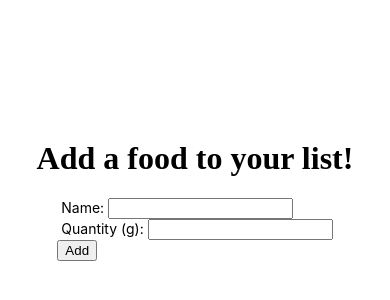
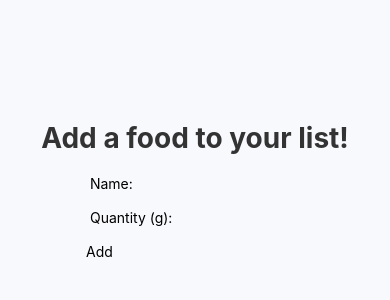
Before and after one commit to PatoDeSapatos/trabalho_pdm, a React Native app: screen / in a window 390 px wide. Shown: the part 232-532 px from the top of the page. Built offline with nearby package versions, Linux system fonts and the light colour scheme.

Commit message:
react to react native

```diff
--- a/App.jsx
+++ b/App.jsx
@@ -1,4 +1,4 @@
-import { StyleSheet, Text, View } from 'react-native';
+import { Text, View, StyleSheet, TouchableOpacity, TextInput } from 'react-native';
 import SearchForm from './components/SearchForm';
 import { useState } from 'react';
 import { fetchFoods } from './interface/api';
@@ -13,7 +13,7 @@ export default function App() {
   const [resultList, setResultList] = useState([]);
 
   const removeFood = (index) => {
-    const foodListCopy = [... foodList];
+    const foodListCopy = [...foodList];
     foodListCopy.splice(index, 1);
     setFoodList(foodListCopy);
   }
@@ -33,51 +33,103 @@ export default function App() {
   }
 
   if (loading) {
-    return (<Text id='loading'>Loading...</Text>)
+    return (<Text style={styles.loadingText}>Loading...</Text>);
   }
 
   switch (page) {
     case '0':
       return (
         <View style={styles.container}>
-          <h1>Add a food to your list!</h1>
-          <SearchForm
-            foodList={foodList}
-            setFoodList={setFoodList}
-            setPage={setPage}
-          />
+          <Text style={styles.headerText}>Add a food to your list!</Text>
+          <SearchForm foodList={foodList} setFoodList={setFoodList} setPage={setPage} />
         </View>
       );
     case '1':
       return (
         <View style={styles.container}>
           <PageNav page={page} setPage={setPage} text={"Add new food!"} value="0" />
-          <button onClick={onClickHandler}>Send List</button>
+
+          <TouchableOpacity style={styles.button} onPress={onClickHandler}>
+            <Text style={styles.buttonText}>Send List</Text>
+          </TouchableOpacity>
 
           {foodList.map((food, key) => {
-            return ( <FoodBox food={food} key={key} index={key} removeFood={removeFood} /> )
+            return ( <FoodBox food={food} key={key} index={key} removeFood={removeFood} /> );
           })}
         </View>
       );
     case '3':
       return(
         <View style={styles.container}>
-          <button onClick={() => setPage('0')}>Back</button>
+          <TouchableOpacity style={styles.button} onPress={() => setPage('0')}>
+            <Text style={styles.buttonText}>Back</Text>
+          </TouchableOpacity>
           <DataBox data={resultList} total={true} />
-
           {resultList.map((data, key) => {
-            return (<DataBox data={data} key={key} />)
+            return (<DataBox data={data} key={key} />);
           })}
         </View>
-      )
+      );
   }
 }
 
 const styles = StyleSheet.create({
   container: {
     flex: 1,
-    backgroundColor: '#fff',
+    backgroundColor: '#f7f9fc',
     alignItems: 'center',
     justifyContent: 'center',
+    padding: 20,
+  },
+  headerText: {
+    fontSize: 28,
+    fontWeight: 'bold',
+    color: '#333',
+    marginBottom: 20,
+    textAlign: 'center',
+  },
+  loadingText: {
+    fontSize: 20,
+    color: '#ff6347',
+    fontWeight: '600',
+  },
+  button: {
+    backgroundColor: '#008CBA',
+    paddingVertical: 12,
+    paddingHorizontal: 20,
+    borderRadius: 8,
+    marginVertical: 15,
+    borderWidth: 1,
+    borderColor: '#007B9A',
+    elevation: 3,
+    shadowColor: '#007B9A',
+    shadowOffset: { width: 0, height: 2 },
+    shadowOpacity: 0.2,
+    shadowRadius: 5,
+  },
+  buttonText: {
+    fontSize: 18,
+    color: 'white',
+    textAlign: 'center',
+    fontWeight: '600',
+  },
+  foodBox: {
+    backgroundColor: '#fff',
+    padding: 15,
+    marginVertical: 10,
+    borderRadius: 12,
+    width: '100%',
+    elevation: 5,
+    shadowColor: '#888',
+    shadowOffset: { width: 0, height: 4 },
+    shadowOpacity: 0.1,
+    shadowRadius: 5,
+    borderWidth: 1,
+    borderColor: '#e1e1e1',
+  },
+  foodBoxText: {
+    fontSize: 16,
+    color: '#333',
+    fontWeight: '500',
   },
 });
--- a/components/DataBox.jsx
+++ b/components/DataBox.jsx
@@ -1,25 +1,40 @@
+import { Text, View } from "react-native";
+
 export default (props) => {
     const {data, total} = props;
+    let values = data;
 
     if (total) {
-        return(
-            <div>
-                {/* <p>Total - {data["serving_size_g"]}g</p>
-                <p>Calories: {data["calories"]}</p>
-                <p>Carbohydrates: {data["carbohydrates_total_g"]}g</p>
-                <p>Protein: {data["protein_g"]}g</p>
-                <p>Fat: {data["fat_total_g"]}g</p> */}
-            </div>
-        )
-    } else {
-        return(
-            <div>
-                <p>{data["name"]} - {data["serving_size_g"]}g</p>
-                <p>Calories: {data["calories"]}</p>
-                <p>Carbohydrates: {data["carbohydrates_total_g"]}g</p>
-                <p>Protein: {data["protein_g"]}g</p>
-                <p>Fat: {data["fat_total_g"]}g</p>
-            </div>
-        )
+        values = data.reduce((acc, food) => {
+            const newAcc = {
+                ...acc
+            }
+
+            newAcc["calories"] +=food.calories;
+            newAcc["serving_size_g"] += food["serving_size_g"];
+            newAcc["carbohydrates_total_g"] += food["carbohydrates_total_g"];
+            newAcc["protein_g"] += food["protein_g"];
+            newAcc["fat_total_g"] += food["fat_total_g"];
+
+            return newAcc;
+        }, {
+            "name": "Meal",
+            "calories": 0,
+            "serving_size_g": 0,
+            "carbohydrates_total_g": 0,
+            "protein_g": 0,
+            "fat_total_g": 0
+        })
+        console.log(values);
     }
+
+    return(
+        <View>
+            <Text>{values["name"]} - {values["serving_size_g"]}g</Text>
+            <Text>Calories: {values["calories"]}</Text>
+            <Text>Carbohydrates: {values["carbohydrates_total_g"]}g</Text>
+            <Text>Protein: {values["protein_g"]}g</Text>
+            <Text>Fat: {values["fat_total_g"]}g</Text>
+        </View>
+    )
 }
--- a/components/FoodBox.jsx
+++ b/components/FoodBox.jsx
@@ -1,4 +1,5 @@
-import { Text } from "react-native";
+import { Text, TouchableOpacity, View } from "react-native";
+
 
 export default (props) => {
     const {food, index, removeFood} = props;
@@ -9,10 +10,13 @@ export default (props) => {
     }
 
     return(
-        <div>
+        <View>
             <Text>{food.name}</Text>
             <Text>{food.quantity}</Text>
-            <button onClick={onClickHandler}>Remove</button>
-        </div>
+
+            <TouchableOpacity onPress={onClickHandler}>
+                <Text>Remove</Text>
+            </TouchableOpacity>
+        </View>
     )
 }
--- a/components/PageNav.jsx
+++ b/components/PageNav.jsx
@@ -1,3 +1,5 @@
+import { Text, TouchableOpacity, View } from "react-native";
+
 export default (props) => {
     const {page, setPage, text, value} = props;
 
@@ -7,8 +9,10 @@ export default (props) => {
     }
 
     return (
-        <div>
-            <button onClick={onClickHandler} name={value}>{text}</button>
-        </div>
+        <View>
+            <TouchableOpacity onPress={onClickHandler}>
+                <Text>{text}</Text>
+            </TouchableOpacity>
+        </View>
     )
 }
--- a/components/SearchForm.jsx
+++ b/components/SearchForm.jsx
@@ -1,53 +1,49 @@
-import { Text } from "react-native-web"
+import { Text, TextInput, View, TouchableOpacity } from "react-native";
 import { Food } from "../domain/Food";
 
 const SearchForm = (props) => {
     const {foodList, setFoodList, setPage} = props;
     const newFood = new Food("", "");
 
-    const onChangeHandler = (e) => {
-        const value = e.target.value;
+    const nameChange = (e) => {
+        const value = e.nativeEvent.text;
+        newFood["name"] = value;
+    }
 
-        switch(e.target.name) {
-            case "n":
-                newFood["name"] = value;
-                break;
-            case "q":
-                newFood["quantity"] = value;
-                break;
-        }
+    const quantityChange = (e) => {
+        const value = e.nativeEvent.text;
+        newFood["quantity"] = value;
     }
 
     const onClickHandler = (e) => {
-        e.preventDefault()
-        const foodListCopy = [... foodList];
-        if (newFood.name == "" || newFood.quantity == "" || typeof newFood.quantity === 'number' || newFood.quantity <= 0) return;
+        e.preventDefault();
+
+        const foodListCopy = [...foodList];
+        if (newFood.name === "" || newFood.quantity === "" || isNaN(newFood.quantity) || newFood.quantity <= 0) return;
 
         foodListCopy.push(newFood);
         setFoodList(foodListCopy);
 
-        document.querySelector("#food-quantity").value = "";
-        document.querySelector("#food-name").value = "";
         setPage('1');
     }
 
     return (
-        <>
-            <form>
-                <div>
-                    <label htmlFor="food-name"><Text> Name: </Text></label>
-                    <input onChange={onChangeHandler} name="n" type="text" id="food-name" />
-                </div>
+        <View>
+            <View>
+                <Text aria-label="Label for food-name" nativeID="food-name"> Name: </Text>
+                <TextInput aria-label="input" aria-labelledby="food-name" onChange={nameChange} />
+            </View>
 
-                <div>
-                    <label htmlFor="food-quantity"><Text> Quantity (g): </Text></label>
-                    <input onChange={onChangeHandler} name="q" type="number" id="food-quantity" />
-                </div>
+            <View>
+                <Text aria-label="Label for food-quantity" nativeID="food-quantity"> Quantity (g): </Text>
+                <TextInput aria-label="input" aria-labelledby="food-quantity" keyboardType="numeric" onChange={quantityChange} />
+            </View>
 
-                <button onClick={onClickHandler}>Add</button>
-            </form>
-        </>
-    )
+            <TouchableOpacity onPress={onClickHandler}>
+                <Text>Add</Text>
+            </TouchableOpacity>
+        </View>
+    );
 }
 
 export default SearchForm;
```
Also changed, not shown: package.json (+4 -3 lines), 1 other file (tests, documents, lock files or other folders).
